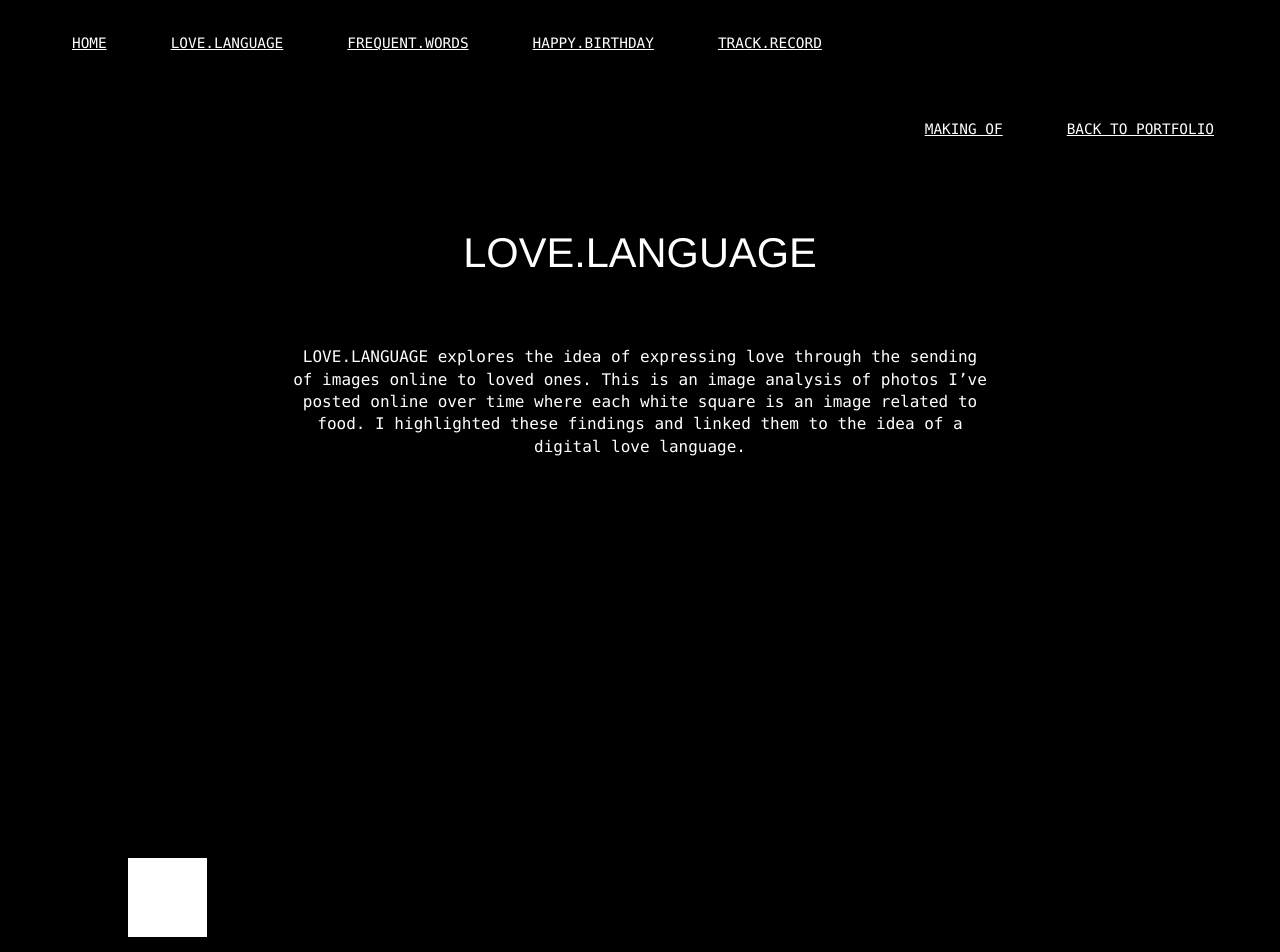
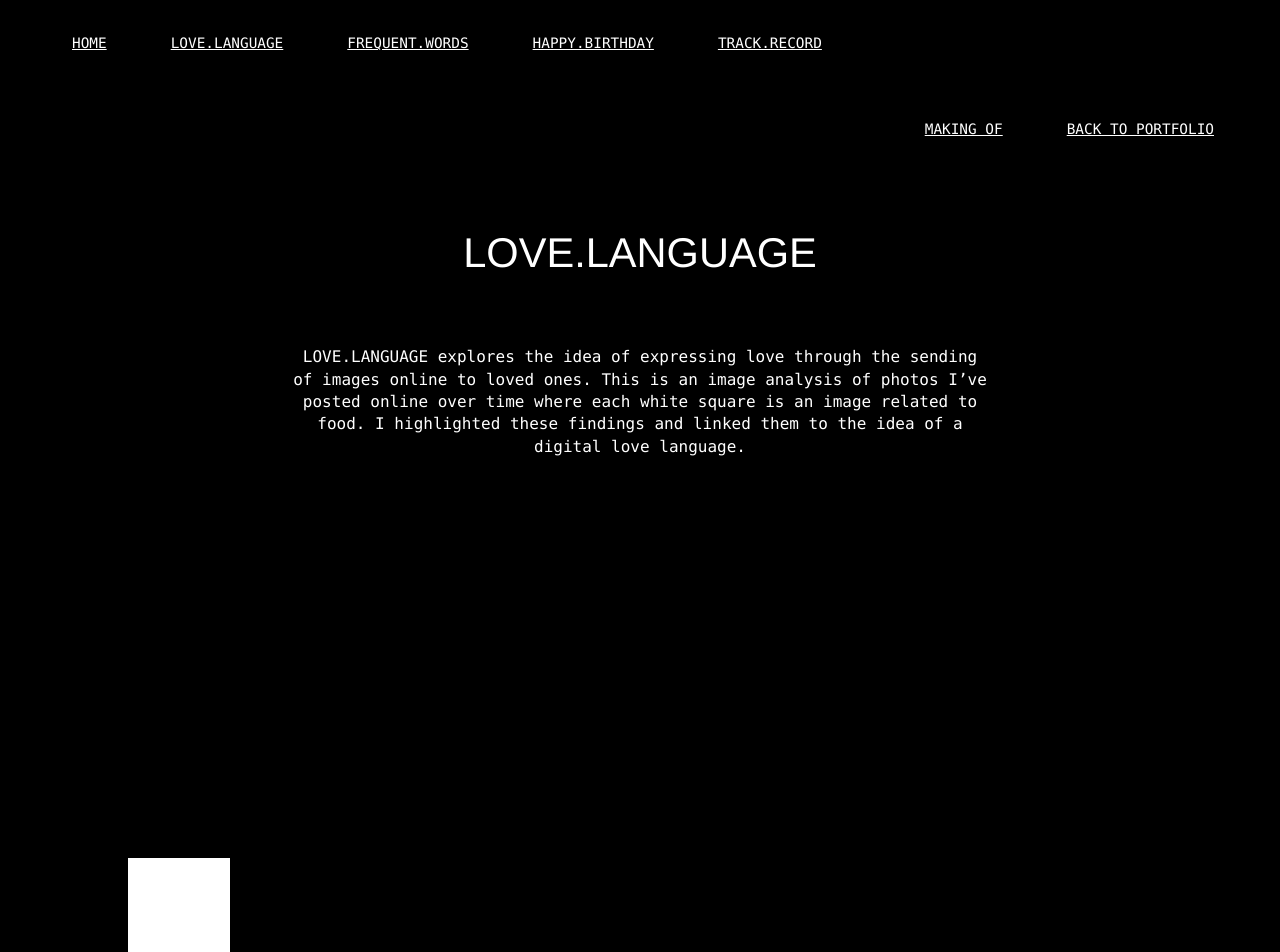
Before and after one commit to carmen-yeh/carmen-yeh.github.io, a React (Create React App) app in the folder frontend/: page /love-language in a window 1280 px wide. Shown: the top 952 px of the page. Built offline with nearby package versions, Linux system fonts and the light colour scheme; what react-animations would draw is missing.

Commit message:
Update LoveBox.js

```diff
--- a/frontend/src/components/1-love-language/LoveBox.js
+++ b/frontend/src/components/1-love-language/LoveBox.js
@@ -3,20 +3,20 @@ import styled, { keyframes } from "styled-components";
 import { fadeIn } from "react-animations";
 
 const Filled = styled.div`
-    border-width: 2px;
+    border-width: 1px;
     border-color: white;
     border-style: solid;
-    height: 75px;
-    width: 75px;
+    height: 100px;
+    width: 100px;
     background-color: white;
     margin-left: 0;
 `;
 const Opened = styled.div`
-    border-width: 2px;
+    border-width: 1px;
     border-color: white;
     border-style: solid;
-    height: 75px;
-    width: 75px;
+    height: 100px;
+    width: 100px;
     margin-left: 0;
 `;
 const BoxText = styled.div`
```
